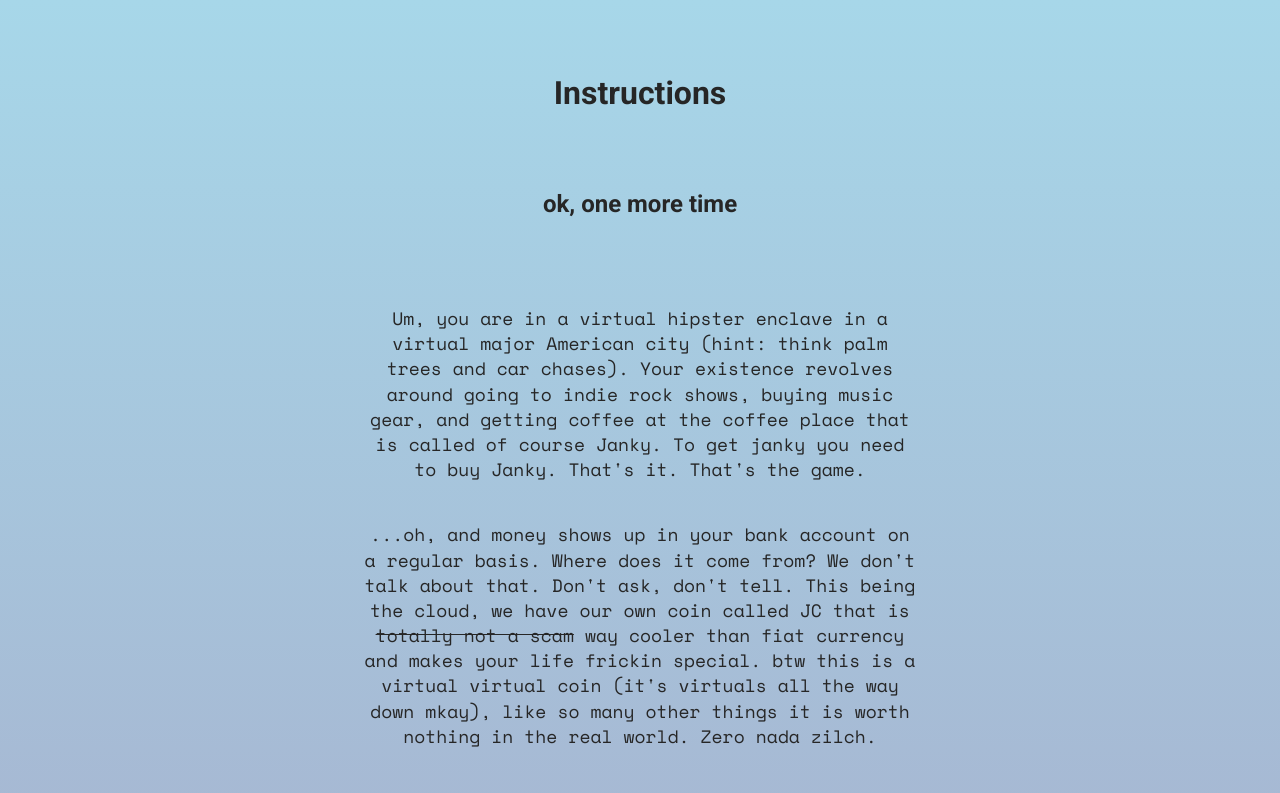
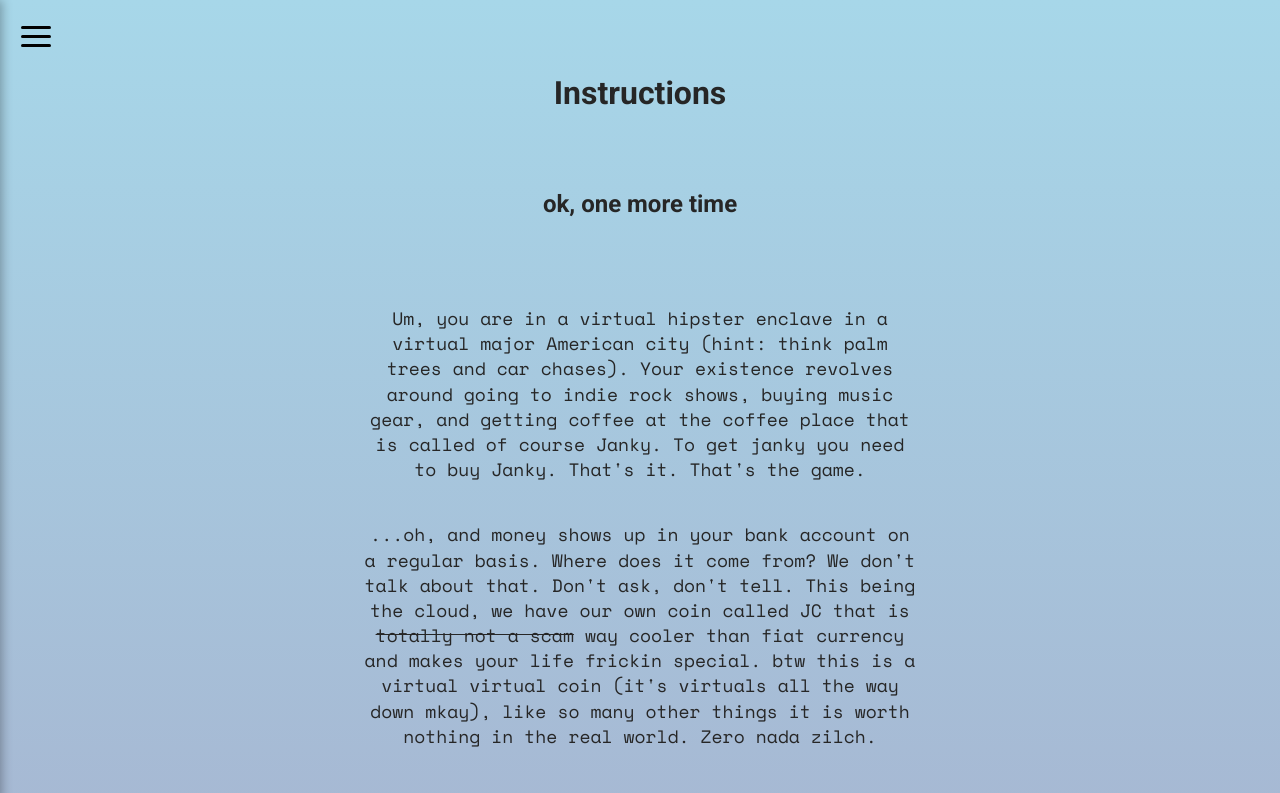
Before and after one commit to fscarlett/janky-front-2, a React (Vite) app: page /instructions in a window 1280 px wide. Shown: the top 793 px of the page. Built offline with nearby package versions, Linux system fonts and the light colour scheme.

Commit message:
flyout nav

```diff
--- /dev/null
+++ b/src/components/BurgerButton.tsx
@@ -0,0 +1,19 @@
+import styles from '../styles/BurgerButton.module.css'
+
+interface BurgerButtonProps {
+  onClick: () => void
+}
+
+export function BurgerButton({ onClick }: BurgerButtonProps) {
+  return (
+    <button
+      className={styles.burgerButton}
+      onClick={onClick}
+      aria-label='Open menu'
+    >
+      <span className={styles.line}></span>
+      <span className={styles.line}></span>
+      <span className={styles.line}></span>
+    </button>
+  )
+}
--- /dev/null
+++ b/src/components/Layout.tsx
@@ -0,0 +1,19 @@
+import { useState, ReactNode } from 'react'
+import { BurgerButton } from './BurgerButton'
+import { NavFlyout } from './NavFlyout'
+
+interface LayoutProps {
+  children: ReactNode
+}
+
+export function Layout({ children }: LayoutProps) {
+  const [isFlyoutOpen, setIsFlyoutOpen] = useState(false)
+
+  return (
+    <>
+      <BurgerButton onClick={() => setIsFlyoutOpen(true)} />
+      <NavFlyout isOpen={isFlyoutOpen} onClose={() => setIsFlyoutOpen(false)} />
+      {children}
+    </>
+  )
+}
--- /dev/null
+++ b/src/components/NavFlyout.tsx
@@ -0,0 +1,41 @@
+import { Link } from 'react-router'
+import styles from '../styles/NavFlyout.module.css'
+
+interface NavFlyoutProps {
+  isOpen: boolean
+  onClose: () => void
+}
+
+const routes = [
+  { path: '/', label: 'Home' },
+  { path: '/login', label: 'Login' },
+  { path: '/play', label: 'Play' },
+  { path: '/credits', label: 'Credits' },
+  { path: '/instructions', label: 'Instructions' },
+]
+
+export function NavFlyout({ isOpen, onClose }: NavFlyoutProps) {
+  return (
+    <>
+      {isOpen && <div className={styles.overlay} onClick={onClose} />}
+      <nav className={`${styles.flyout} ${isOpen ? styles.open : ''}`}>
+        <button className={styles.closeButton} onClick={onClose}>
+          ×
+        </button>
+        <ul className={styles.navList}>
+          {routes.map((route) => (
+            <li key={route.path}>
+              <Link
+                to={route.path}
+                className={styles.navLink}
+                onClick={onClose}
+              >
+                {route.label}
+              </Link>
+            </li>
+          ))}
+        </ul>
+      </nav>
+    </>
+  )
+}
--- a/src/main.tsx
+++ b/src/main.tsx
@@ -9,10 +9,12 @@ import LoginPage from './pages/Login.tsx'
 import Instructions from './pages/Instructions.tsx'
 import Play from './pages/Play.tsx'
 import Credits from './pages/Credits.tsx'
+import { Layout } from './components/Layout.tsx'
 
 createRoot(document.getElementById('root')!).render(
   <StrictMode>
     <BrowserRouter>
+      <Layout>
         <Routes>
           <Route path='/' element={<App />} />
           <Route path='/login' element={<LoginPage />} />
@@ -20,6 +22,7 @@ createRoot(document.getElementById('root')!).render(
           <Route path='/credits' element={<Credits />} />
           <Route path='/instructions' element={<Instructions />} />
         </Routes>
+      </Layout>
     </BrowserRouter>
   </StrictMode>,
 )
--- /dev/null
+++ b/src/styles/BurgerButton.module.css
@@ -0,0 +1,29 @@
+.burgerButton {
+  position: fixed;
+  top: 1rem;
+  left: 1rem;
+  z-index: 1000;
+  background: none;
+  border: none;
+  cursor: pointer;
+  padding: 0.5rem;
+  display: flex;
+  flex-direction: column;
+  gap: 6px;
+  width: 40px;
+  height: 40px;
+  justify-content: center;
+  align-items: center;
+}
+
+.burgerButton:hover {
+  opacity: 0.7;
+}
+
+.line {
+  width: 30px;
+  height: 3px;
+  background-color: currentColor;
+  border-radius: 2px;
+  transition: all 0.3s ease;
+}
--- /dev/null
+++ b/src/styles/NavFlyout.module.css
@@ -0,0 +1,72 @@
+.overlay {
+  position: fixed;
+  top: 0;
+  left: 0;
+  right: 0;
+  bottom: 0;
+  background-color: rgba(0, 0, 0, 0.5);
+  z-index: 998;
+}
+
+.flyout {
+  position: fixed;
+  top: 0;
+  left: -300px;
+  width: 300px;
+  height: 100vh;
+  background-color: #1a1a1a;
+  color: white;
+  transition: left 0.3s ease-in-out;
+  z-index: 999;
+  padding: 2rem;
+  box-shadow: 2px 0 10px rgba(0, 0, 0, 0.3);
+}
+
+.flyout.open {
+  left: 0;
+}
+
+.closeButton {
+  position: absolute;
+  top: 1rem;
+  right: 1rem;
+  background: none;
+  border: none;
+  color: white;
+  font-size: 2rem;
+  cursor: pointer;
+  width: 2rem;
+  height: 2rem;
+  display: flex;
+  align-items: center;
+  justify-content: center;
+  padding: 0;
+  line-height: 1;
+}
+
+.closeButton:hover {
+  opacity: 0.7;
+}
+
+.navList {
+  list-style: none;
+  padding: 0;
+  margin: 3rem 0 0 0;
+}
+
+.navList li {
+  margin-bottom: 1.5rem;
+}
+
+.navLink {
+  color: white;
+  text-decoration: none;
+  font-size: 1.25rem;
+  display: block;
+  padding: 0.5rem 0;
+  transition: opacity 0.2s;
+}
+
+.navLink:hover {
+  opacity: 0.7;
+}
```
Lines whose indentation alone changed are shown as unchanged.
